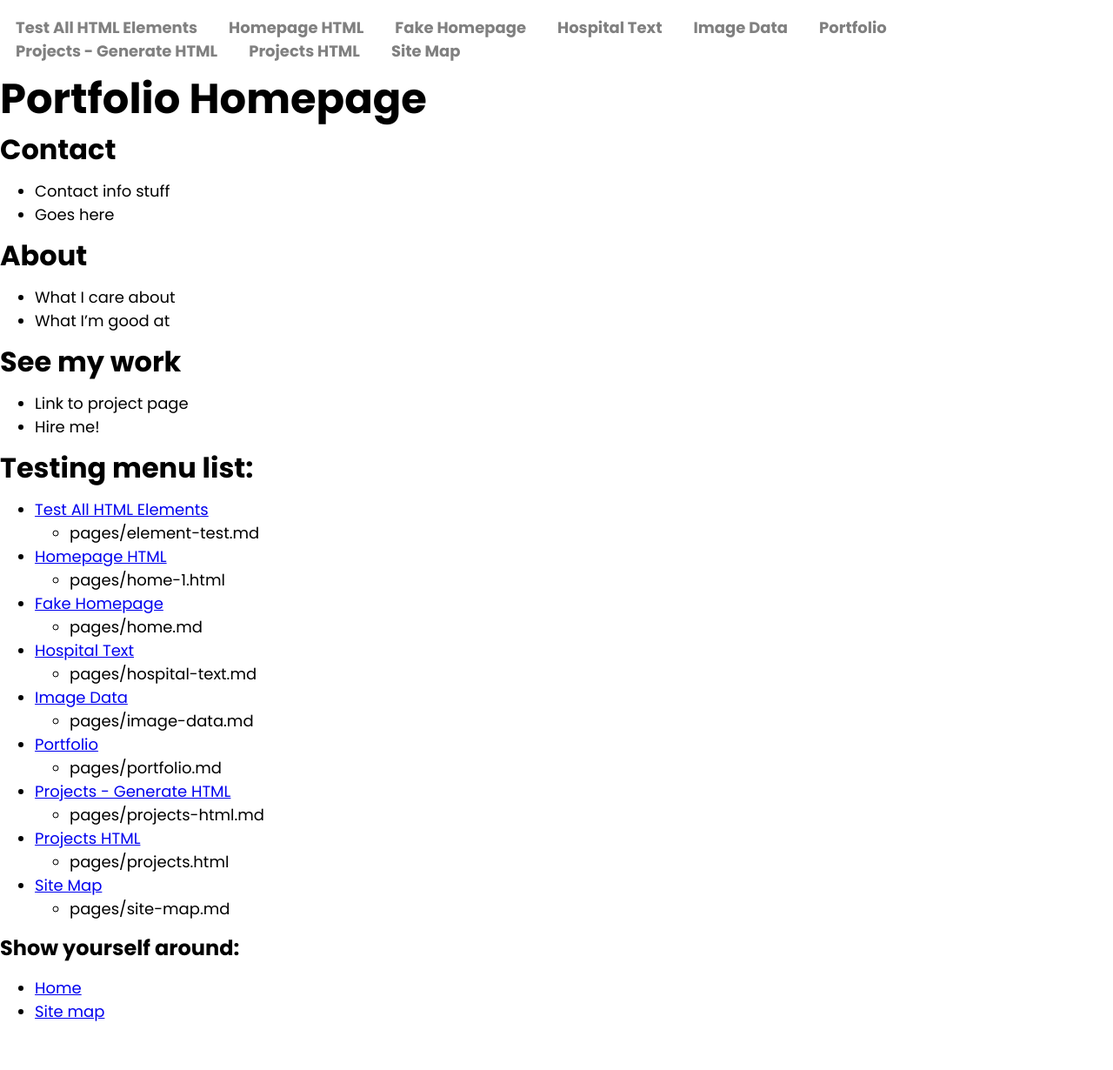
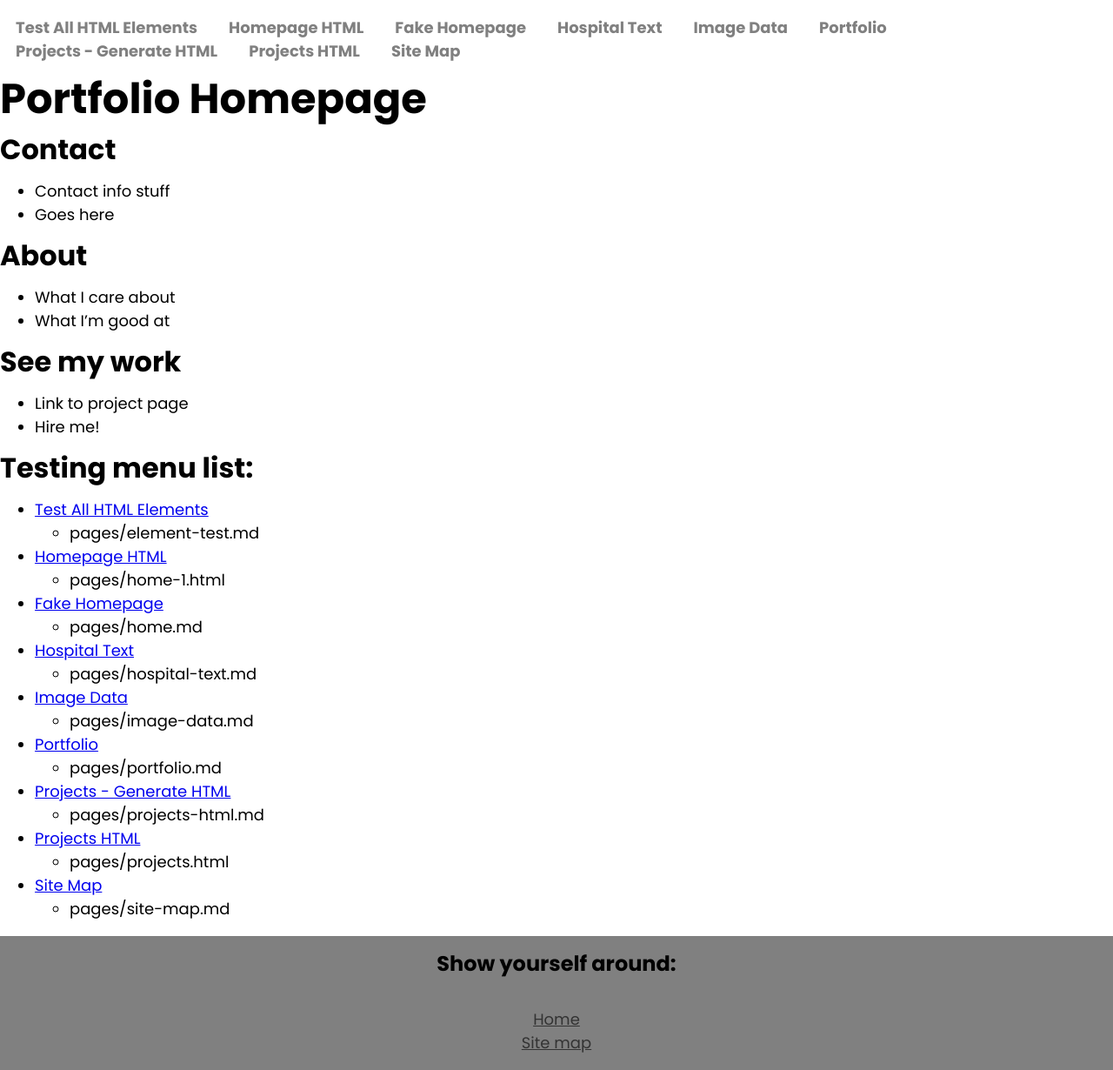
Before and after one commit to kbdonnally/katherinedoes.design, a Jekyll site: the page built from index.md, in a window 1280 px wide. Shown: the whole page at 87% size. Built offline with Jekyll 4.4.1, drawn with Linux system fonts in a browser that asks for light colours; some web fonts are replaced; our own code applies the rules of GitHub Pages for plain Markdown files; before the commit the page ends 1194 px from its top, so only the background shows below that.

Commit message:
Add footer-specific SCSS styles

```diff
--- a/assets/css/_sass/_nav/_footer.scss
+++ b/assets/css/_sass/_nav/_footer.scss
@@ -1 +1,31 @@
 /* Footer Styles: */
+
+.footer-wrapper {
+	position: relative;
+	display: flex;
+	flex-flow: column nowrap;
+	justify-content: center;
+	align-items: center;
+	margin: 0;
+	background-color: $halfgray;
+}
+
+.footer-title {
+
+}
+
+// ul
+.footer-list {
+	display: flex;
+	flex-flow: column nowrap;
+	align-items: center;
+	padding-left: 0;
+}
+
+// li
+.footer-list__item {
+	list-style-type: none;
+	a {
+		color: $textgray;
+	}
+}
```
